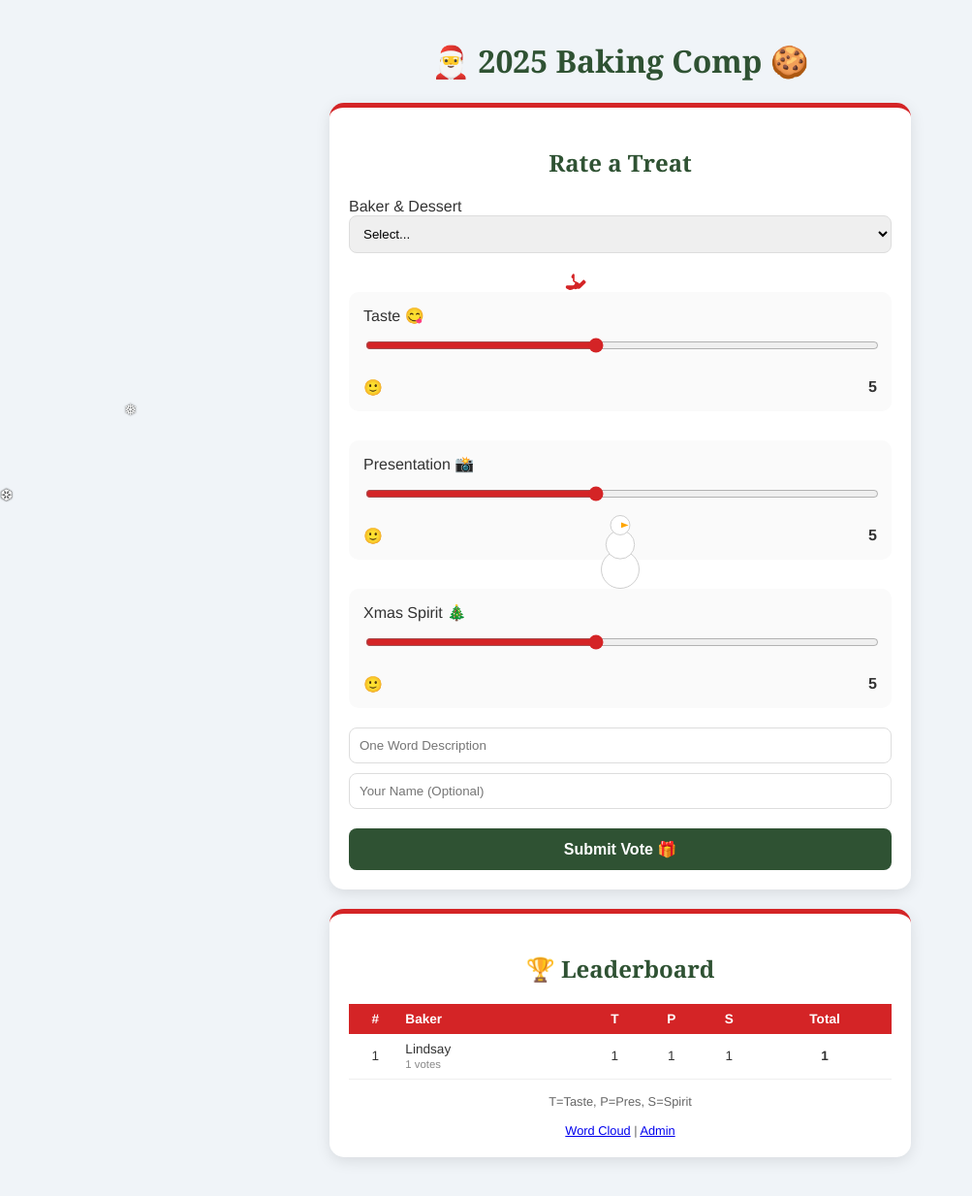
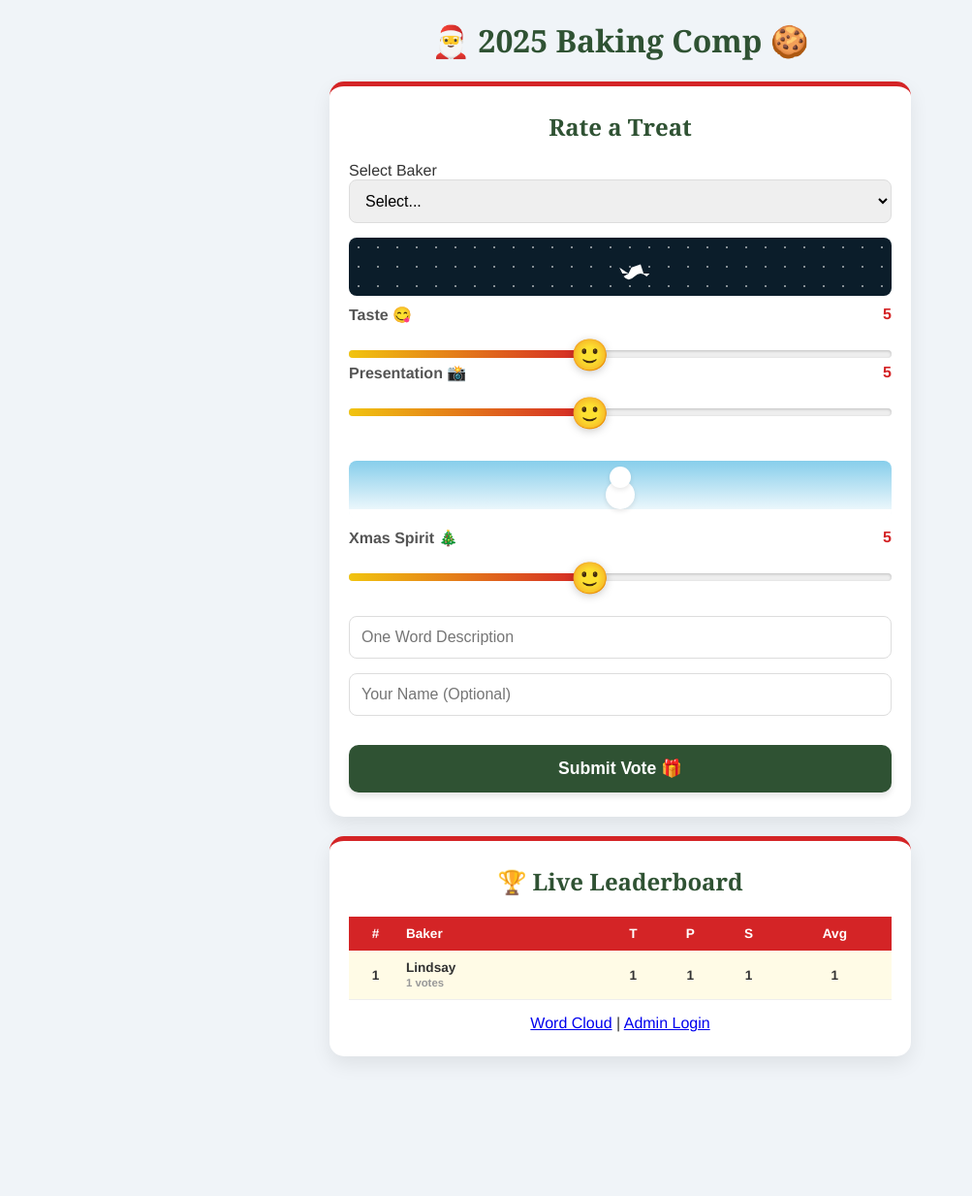
Before and after one commit to DJRivas/2025_CHRISTMAS_APP_NEW, a Flask app: page / in a window 1280 px wide. Shown: the whole page at 97% size, without its empty margins (0-1003 px from the left). After the commit the page ends 1093 px from the top, so only its background shows below. Run offline with Flask 3, Linux system fonts and the light colour scheme; tables that the repository leaves empty hold one stand-in row (values such as "Sample post").

Commit message:
Add files via upload

```diff
--- a/app.py
+++ b/app.py
@@ -1,4 +1,4 @@
-import os, uuid, sqlite3, json
+import os, uuid, sqlite3, json, time
 from flask import Flask, render_template, request, jsonify, g, make_response, redirect, url_for, session
 
 DATABASE = os.environ.get("DATABASE_URL", "ratings.db")
@@ -53,30 +53,28 @@ with app.app_context():
 
 @app.route("/")
 def home():
-    entrants = load_entrants()
-    resp = make_response(render_template("index.html", entrants=entrants, title="2025 Holiday Baking"))
+    resp = make_response(render_template("index.html", entrants=load_entrants(), title="2025 Holiday Baking"))
     if not request.cookies.get("device_id"):
         resp.set_cookie("device_id", str(uuid.uuid4()), max_age=60*60*24*365)
     return resp
 
 @app.route("/words")
 def words_page():
-    return render_template("words.html", title="One Word Results")
+    return render_template("words.html", title="Word Cloud")
 
 @app.route("/api/rate", methods=["POST"])
 def api_rate():
     data = request.get_json(silent=True) or {}
     try:
-        entrant_index = int(data.get("entrant_index"))
-        taste = int(data.get("taste"))
-        presentation = int(data.get("presentation"))
-        spirit = int(data.get("spirit"))
+        idx = int(data.get("entrant_index"))
+        t = int(data.get("taste"))
+        p = int(data.get("presentation"))
+        s = int(data.get("spirit"))
         judge = (data.get("judge") or "").strip()[:50]
         one_word = (data.get("one_word") or "").strip().split()[0][:20]
     except: return jsonify({"ok": False}), 400
 
-    entrants = load_entrants()
-    if not (0 <= entrant_index < len(entrants)): return jsonify({"ok": False}), 400
+    if not (0 <= idx < len(load_entrants())): return jsonify({"ok": False}), 400
 
     db = get_db()
     db.execute(
@@ -86,7 +84,7 @@ def api_rate():
             taste=excluded.taste, presentation=excluded.presentation, spirit=excluded.spirit,
             judge=excluded.judge, one_word=excluded.one_word
         """,
-        (entrant_index, taste, presentation, spirit, judge, request.cookies.get("device_id"), one_word)
+        (idx, t, p, s, judge, request.cookies.get("device_id"), one_word)
     )
     db.commit()
     return jsonify({"ok": True})
@@ -95,9 +93,10 @@ def api_rate():
 def api_leaderboard():
     entrants = load_entrants()
     db = get_db()
+    # Force float division by multiplying by 1.0
     rows = db.execute("""
         SELECT entrant_index, COUNT(*) as votes,
-               AVG(taste) as t, AVG(presentation) as p, AVG(spirit) as s
+               AVG(taste*1.0) as t, AVG(presentation*1.0) as p, AVG(spirit*1.0) as s
         FROM ratings GROUP BY entrant_index
     """).fetchall()
 
@@ -105,13 +104,14 @@ def api_leaderboard():
     for r in rows:
         idx = r["entrant_index"]
         if idx < len(entrants):
+            avg_total = (r["t"] + r["p"] + r["s"]) / 3.0
             results.append({
                 "name": entrants[idx],
                 "votes": r["votes"],
                 "avg_t": round(r["t"], 1),
                 "avg_p": round(r["p"], 1),
                 "avg_s": round(r["s"], 1),
-                "avg_total": round((r["t"] + r["p"] + r["s"]) / 3.0, 2)
+                "avg_total": round(avg_total, 2)
             })
 
     results.sort(key=lambda x: x["avg_total"], reverse=True)
@@ -135,7 +135,7 @@ def admin():
         if request.form.get("password") == ADMIN_PASSWORD:
             session["is_admin"] = True
             return redirect(url_for("admin"))
-        return render_template("admin_login.html", error="Incorrect Password")
+        return render_template("admin_login.html", error="Bad Password")
     if not session.get("is_admin"): return render_template("admin_login.html")
     return render_template("admin_dashboard.html", entrants=load_entrants())
 
--- a/static/styles.css
+++ b/static/styles.css
@@ -2,37 +2,63 @@
 :root { --red: #d42426; --green: #2f5233; --gold: #f1c40f; --bg: #f0f4f8; }
 body { font-family: 'Helvetica Neue', sans-serif; background: var(--bg); color: #333; margin: 0; overflow-x: hidden; }
 .wrap { max-width: 600px; margin: 0 auto; padding: 20px; position: relative; z-index: 2; }
-.card { background: white; padding: 20px; border-radius: 15px; box-shadow: 0 4px 15px rgba(0,0,0,0.1); margin-bottom: 20px; border-top: 5px solid var(--red); }
-h1, h2 { color: var(--green); text-align: center; font-family: 'Georgia', serif; }
-.btn { background: var(--green); color: white; border: none; padding: 12px; width: 100%; border-radius: 8px; font-weight: bold; cursor: pointer; font-size: 1rem; margin-top: 10px; }
+.card { background: white; padding: 25px 20px; border-radius: 15px; box-shadow: 0 8px 20px rgba(0,0,0,0.08); margin-bottom: 20px; border-top: 5px solid var(--red); }
+h1, h2 { color: var(--green); text-align: center; font-family: 'Georgia', serif; margin-top: 0; }
+.btn { background: var(--green); color: white; border: none; padding: 14px; width: 100%; border-radius: 10px; font-weight: bold; cursor: pointer; font-size: 1.1rem; margin-top: 15px; box-shadow: 0 4px 6px rgba(0,0,0,0.1); }
+.btn:active { transform: scale(0.98); }
 .btn-red { background: var(--red); }
-input, select { width: 100%; padding: 10px; border: 1px solid #ddd; border-radius: 8px; margin-bottom: 10px; box-sizing: border-box; }
-.slider-group { margin: 30px 0 20px; background: #fafafa; padding: 15px; border-radius: 10px; position: relative; }
-input[type=range] { width: 100%; accent-color: var(--red); }
-.row { display: flex; justify-content: space-between; align-items: center; margin-top: 5px; }
+input[type=text], select { width: 100%; padding: 12px; border: 1px solid #ddd; border-radius: 8px; margin-bottom: 15px; box-sizing: border-box; font-size: 16px; }
 
-/* Santa Animation */
-#santa-track { position: absolute; top: -40px; left: 0; width: 100%; height: 40px; pointer-events: none; }
-#santa-sleigh { position: absolute; left: 0; transition: left 0.3s ease-out; width: 60px; height: 40px; }
-#santa-sleigh svg { width: 100%; height: 100%; fill: var(--red); }
+/* Custom Slider Container */
+.slider-container { margin: 40px 0 20px; position: relative; height: 40px; }
+.slider-label { position: absolute; top: -30px; left: 0; font-weight: bold; color: #555; }
+.score-display { position: absolute; top: -30px; right: 0; font-weight: bold; color: var(--red); }
 
-/* Snowman Animation (CSS Art) */
-#snowman-container { position: absolute; top: -60px; left: 50%; transform: translateX(-50%); height: 60px; display:flex; align-items:flex-end; pointer-events:none; }
-#snowman-body { position: relative; width: 10px; height: 10px; transition: transform 0.3s ease-out; transform-origin: bottom center; }
-.ball { background: white; border: 1px solid #ccc; border-radius: 50%; position: absolute; left: 50%; transform: translateX(-50%); }
-.ball.b1 { width: 40px; height: 40px; bottom: 0; z-index: 1; }
-.ball.b2 { width: 30px; height: 30px; bottom: 32px; z-index: 2; }
-.ball.b3 { width: 20px; height: 20px; bottom: 58px; z-index: 3; }
-.nose { width: 0; height: 0; border-left: 3px solid transparent; border-right: 3px solid transparent; border-bottom: 8px solid orange; position: absolute; bottom: 65px; left: 50%; z-index: 4; transform: rotate(90deg); margin-left: 2px; }
+/* The Native Input (Invisible but clickable) */
+input[type=range] {
+    -webkit-appearance: none; width: 100%; height: 12px; background: transparent; position: absolute; z-index: 5; margin: 0; cursor: pointer;
+}
+input[type=range]::-webkit-slider-thumb { -webkit-appearance: none; height: 40px; width: 40px; background: transparent; border: none; }
+input[type=range]::-moz-range-thumb { height: 40px; width: 40px; background: transparent; border: none; }
 
-/* Snow */
-.snowflake { color: #fff; font-size: 1em; position: fixed; top: -10%; z-index: 1; user-select: none; animation: fall 10s linear infinite; text-shadow: 0 0 2px #000; }
-@keyframes fall { 0% { top: -10%; } 100% { top: 100%; } }
-.snowflake:nth-of-type(1){left:10%;animation-delay:1s} .snowflake:nth-of-type(2){left:20%;animation-delay:6s} .snowflake:nth-of-type(3){left:30%;animation-delay:4s}
-.snowflake:nth-of-type(4){left:40%;animation-delay:2s} .snowflake:nth-of-type(5){left:50%;animation-delay:8s} .snowflake:nth-of-type(6){left:60%;animation-delay:6s}
+/* The Visual Track */
+.track {
+    position: absolute; top: 50%; left: 0; width: 100%; height: 8px; background: #eee; border-radius: 4px; transform: translateY(-50%); z-index: 1; pointer-events: none;
+    box-shadow: inset 0 1px 3px rgba(0,0,0,0.2);
+}
+.track-fill {
+    position: absolute; top: 0; left: 0; height: 100%; width: 0%; background: linear-gradient(90deg, var(--gold), var(--red)); border-radius: 4px; z-index: 2; transition: width 0.1s;
+}
+
+/* The Floating Emoji Thumb */
+.thumb-emoji {
+    position: absolute; top: 50%; left: 0; width: 40px; height: 40px;
+    font-size: 32px; line-height: 42px; text-align: center;
+    transform: translate(-50%, -50%); z-index: 3; pointer-events: none;
+    transition: left 0.1s; filter: drop-shadow(0 2px 4px rgba(0,0,0,0.2));
+}
+
+/* Animations Areas */
+.anim-box { height: 60px; background: #0b1d2a; border-radius: 8px; margin-bottom: 10px; position: relative; overflow: hidden; display: none; }
+.anim-box.active { display: block; }
+
+/* Santa Sleigh Animation */
+.stars { position: absolute; width: 100%; height: 100%; background-image: radial-gradient(white 1px, transparent 1px); background-size: 20px 20px; opacity: 0.5; }
+#santa-mover { position: absolute; bottom: 5px; left: 0; width: 60px; height: 40px; transition: left 0.1s linear; }
+#santa-mover svg { width: 100%; height: 100%; fill: white; }
+
+/* Snowman Builder Animation */
+#snowman-scene { background: linear-gradient(to bottom, #87CEEB 0%, #ffffff 100%); }
+#snow-ground { position: absolute; bottom: 0; width: 100%; height: 10px; background: white; }
+#snowman-wrap { position: absolute; bottom: 10px; left: 50%; transform: translateX(-50%); width: 60px; height: 60px; }
+.sb { background: white; border-radius: 50%; position: absolute; left: 50%; transform: translateX(-50%); box-shadow: 0 2px 5px rgba(0,0,0,0.1); transition: all 0.3s cubic-bezier(0.175, 0.885, 0.32, 1.275); opacity: 0; scale: 0; }
+.sb.base { width: 30px; height: 30px; bottom: 0; }
+.sb.mid { width: 22px; height: 22px; bottom: 22px; }
+.sb.head { width: 16px; height: 16px; bottom: 38px; }
+.sb.visible { opacity: 1; scale: 1; }
 
 /* Leaderboard */
 .table { width: 100%; border-collapse: collapse; font-size: 0.85rem; }
-.table th { background: var(--red); color: white; padding: 8px 4px; text-align: center; }
-.table td { padding: 8px 4px; border-bottom: 1px solid #eee; text-align: center; }
-.table td:nth-child(2) { text-align: left; } /* Align names left */
+.table th { background: var(--red); color: white; padding: 10px 4px; text-align: center; }
+.table td { padding: 10px 4px; border-bottom: 1px solid #eee; text-align: center; }
+.table tr:nth-child(1) td { background: #fffbe6; font-weight: bold; }
--- a/templates/index.html
+++ b/templates/index.html
@@ -2,51 +2,59 @@
 <html lang="en">
 <head>
   <meta charset="utf-8">
-  <meta name="viewport" content="width=device-width, initial-scale=1">
+  <meta name="viewport" content="width=device-width, initial-scale=1, maximum-scale=1">
   <title>{{ title }}</title>
   <link rel="stylesheet" href="/static/styles.css">
 </head>
 <body>
-  <div class="snowflake">❅</div><div class="snowflake">❆</div><div class="snowflake">❅</div><div class="snowflake">❆</div><div class="snowflake">❅</div><div class="snowflake">❆</div><div class="snowflake">❅</div><div class="snowflake">❆</div>
-
   <div class="wrap">
     <h1>🎅 2025 Baking Comp 🍪</h1>
 
     <section class="card">
       <h2>Rate a Treat</h2>
       <form id="rateForm">
-        <label>Baker & Dessert</label>
+        <label>Select Baker</label>
         <select id="entrant" required>
           <option value="" disabled selected>Select...</option>
           {% for name in entrants %}<option value="{{ loop.index0 }}">{{ name }}</option>{% endfor %}
         </select>
 
-        <div class="slider-group">
-          <div id="santa-track">
-            <div id="santa-sleigh">
-               <svg viewBox="0 0 512 512"><path d="M125.6 281.8c-2.4-5.3-7.6-8.8-13.4-9.1-5.8-.2-11.2 2.8-14.1 7.9L87 300.4c-6.8 12.1-1.3 26.6 11.2 32.2l8.2 3.7c-4.2 8.4-5.1 18.2-1.9 27.2 4.1 11.5 14.1 19.8 26.1 21.6 2.5 7.6 1.8 16.1-2.4 23.3-6.6 11.4-18.7 18.6-31.9 18.6H31.5c-9.6 0-18.3 6.4-20.9 15.6-2.6 9.2 1.8 18.9 10.1 23l25.8 12.9c13.7 6.8 29.2 8.4 44.1 4.5 9.1-2.4 17.7-6.9 24.8-13l3.5 1.7c15.2 7.6 33.5 5.8 46.8-4.6l.4-.3c.4.3.8.5 1.2.7 7.2 3.6 15.6 4.3 23.3 1.9 4.8-1.5 9.1-4.2 12.5-7.8l68.9-69.1c5.5-5.5 5.5-14.3 0-19.8l-15.6-15.6c-5.5-5.5-14.3-5.5-19.8 0l-45.6 45.7c-7.9-10.4-18.6-18.2-30.9-22.3l-34.5-15.6z"/></svg>
+        <div class="anim-box active">
+            <div class="stars"></div>
+            <div id="santa-mover">
+                <svg viewBox="0 0 64 64"><path d="M12 40 Q20 50 30 40 T50 40 L55 35 L45 35 L40 20 L25 25 L20 35 Z M20 35 L10 35 L5 25" fill="white"/></svg>
             </div>
         </div>
-          <label>Taste 😋</label>
-          <input type="range" min="1" max="10" value="5" id="taste" oninput="updateSanta()">
-          <div class="row"><span id="tasteEmoji">🙂</span><strong id="tasteVal">5</strong></div>
+        <div class="slider-container">
+            <span class="slider-label">Taste 😋</span>
+            <span class="score-display" id="disp-taste">5</span>
+            <div class="track"><div class="track-fill" id="fill-taste" style="width: 50%"></div></div>
+            <div class="thumb-emoji" id="thumb-taste">🙂</div>
+            <input type="range" min="1" max="10" value="5" id="taste" oninput="updateAll('taste')">
         </div>
 
-        <div class="slider-group">
-          <label>Presentation 📸</label>
-          <input type="range" min="1" max="10" value="5" id="pres" oninput="updateVal('pres')">
-          <div class="row"><span id="presEmoji">🙂</span><strong id="presVal">5</strong></div>
+        <div class="slider-container" style="margin-top:20px;">
+            <span class="slider-label">Presentation 📸</span>
+            <span class="score-display" id="disp-pres">5</span>
+            <div class="track"><div class="track-fill" id="fill-pres" style="width: 50%"></div></div>
+            <div class="thumb-emoji" id="thumb-pres">🙂</div>
+            <input type="range" min="1" max="10" value="5" id="pres" oninput="updateAll('pres')">
         </div>
 
-        <div class="slider-group">
-          <div id="snowman-container">
-            <div id="snowman-body">
-              <div class="ball b1"></div><div class="ball b2"></div><div class="ball b3"></div><div class="nose"></div>
+        <div class="anim-box active" id="snowman-scene" style="margin-top:30px">
+            <div id="snow-ground"></div>
+            <div id="snowman-wrap">
+                <div class="sb base" id="sb1"></div>
+                <div class="sb mid" id="sb2"></div>
+                <div class="sb head" id="sb3"></div>
             </div>
         </div>
-          <label>Xmas Spirit 🎄</label>
-          <input type="range" min="1" max="10" value="5" id="spirit" oninput="updateSnowman()">
-          <div class="row"><span id="spiritEmoji">🙂</span><strong id="spiritVal">5</strong></div>
+        <div class="slider-container">
+            <span class="slider-label">Xmas Spirit 🎄</span>
+            <span class="score-display" id="disp-spirit">5</span>
+            <div class="track"><div class="track-fill" id="fill-spirit" style="width: 50%"></div></div>
+            <div class="thumb-emoji" id="thumb-spirit">🙂</div>
+            <input type="range" min="1" max="10" value="5" id="spirit" oninput="updateAll('spirit')">
         </div>
 
         <input type="text" id="one_word" placeholder="One Word Description">
@@ -56,58 +64,72 @@
     </section>
 
     <section class="card">
-      <h2>🏆 Leaderboard</h2>
+      <h2>🏆 Live Leaderboard</h2>
       <table class="table" id="lbTable">
-        <thead>
-          <tr>
-            <th>#</th>
-            <th style="text-align:left">Baker</th>
-            <th>T</th>
-            <th>P</th>
-            <th>S</th>
-            <th>Total</th>
-          </tr>
-        </thead>
+        <thead><tr><th>#</th><th style="text-align:left">Baker</th><th>T</th><th>P</th><th>S</th><th>Avg</th></tr></thead>
         <tbody></tbody>
       </table>
-      <div style="text-align:center; margin-top:15px; font-size:0.8rem; color:#666">
-        T=Taste, P=Pres, S=Spirit<br><br>
-        <a href="/words">Word Cloud</a> | <a href="/admin">Admin</a>
+      <div style="text-align:center; margin-top:15px">
+        <a href="/words">Word Cloud</a> | <a href="/admin">Admin Login</a>
       </div>
     </section>
   </div>
 
 <script>
-const emojis = {1:'🥶', 2:'😐', 3:'🙂', 4:'😋', 5:'🤤'};
-const spiritEmojis = {1:'🧊', 2:'😐', 3:'🙂', 4:'🎄', 5:'🎅'};
+// Logic to map 1-10 to Emojis
+const faceEmojis = ['🥶','🥶','😐','😐','🙂','🙂','😋','😋','🤤','🤤'];
+const spiritEmojis = ['🧊','🧊','😐','😐','🙂','🙂','🎄','🎄','🎅','🎅'];
 
-function updateVal(id) {
+function updateAll(id) {
     const val = document.getElementById(id).value;
-  document.getElementById(id+'Val').innerText = val;
-  // Emoji logic
-  let emo = emojis;
-  if(id === 'spirit') emo = spiritEmojis;
-  const mapped = val <= 2 ? 1 : val <= 4 ? 2 : val <= 6 ? 3 : val <= 8 ? 4 : 5;
-  document.getElementById(id+'Emoji').innerText = emo[mapped];
+    const pct = (val - 1) * 11.1; // 0 to 100 scale approximately
+
+    // 1. Update Number Display
+    document.getElementById('disp-' + id).innerText = val;
+
+    // 2. Update Track Fill
+    document.getElementById('fill-' + id).style.width = pct + '%';
+
+    // 3. Move Emoji Thumb
+    const thumb = document.getElementById('thumb-' + id);
+    thumb.style.left = pct + '%';
+
+    // 4. Change Emoji Face
+    const emojiSet = (id === 'spirit') ? spiritEmojis : faceEmojis;
+    thumb.innerText = emojiSet[val - 1];
+
+    // 5. Special Animations
+    if (id === 'taste') {
+        // Move Santa across the sky (10% to 90%)
+        const santaPos = 5 + (val * 8.5);
+        document.getElementById('santa-mover').style.left = santaPos + '%';
+    }
+    if (id === 'spirit') {
+        // Build Snowman logic
+        const s1 = document.getElementById('sb1');
+        const s2 = document.getElementById('sb2');
+        const s3 = document.getElementById('sb3');
+
+        // Reset classes
+        s1.classList.remove('visible'); s2.classList.remove('visible'); s3.classList.remove('visible');
+
+        if (val >= 1) s1.classList.add('visible');
+        if (val >= 4) s2.classList.add('visible');
+        if (val >= 7) s3.classList.add('visible');
+    }
 }
 
-function updateSanta() {
-  updateVal('taste');
-  const val = document.getElementById('taste').value;
-  const pct = (val - 1) * 9.5; // Move 0-85%
-  document.getElementById('santa-sleigh').style.left = pct + "%";
-}
+// Initial Setup
+updateAll('taste'); updateAll('pres'); updateAll('spirit');
 
-function updateSnowman() {
-  updateVal('spirit');
-  const val = document.getElementById('spirit').value;
-  // Scale from 0.5 to 1.5 based on 1-10
-  const scale = 0.4 + (val * 0.11);
-  document.getElementById('snowman-body').style.transform = `scale(${scale})`;
-}
-
+// Submit Logic
 document.getElementById('rateForm').addEventListener('submit', async (e) => {
     e.preventDefault();
+    const btn = document.querySelector('.btn');
+    const oldText = btn.innerText;
+    btn.innerText = "Saving...";
+    btn.disabled = true;
+
     const payload = {
         entrant_index: document.getElementById('entrant').value,
         taste: document.getElementById('taste').value,
@@ -116,29 +138,55 @@ document.getElementById('rateForm').addEventListener('submit', async (e) => {
         one_word: document.getElementById('one_word').value,
         judge: document.getElementById('judge').value
     };
-  await fetch('/api/rate', {method:'POST', headers:{'Content-Type':'application/json'}, body:JSON.stringify(payload)});
+
+    try {
+        const res = await fetch('/api/rate', {
+            method:'POST',
+            headers:{'Content-Type':'application/json'},
+            body:JSON.stringify(payload)
+        });
+        if(res.ok) {
             alert("Vote Cast! 🎄");
-  loadLB();
+            // IMMEDIATE REFRESH
+            await loadLB();
+        } else {
+            alert("Error saving vote.");
+        }
+    } catch(err) {
+        alert("Connection error.");
+    }
+
+    btn.innerText = oldText;
+    btn.disabled = false;
 });
 
+// Leaderboard Logic
 async function loadLB(){
+    try {
         const res = await fetch('/api/leaderboard');
         const data = await res.json();
         const tbody = document.querySelector('#lbTable tbody');
+
+        if(data.length === 0) {
+            tbody.innerHTML = '<tr><td colspan="6">No votes yet!</td></tr>';
+            return;
+        }
+
         tbody.innerHTML = data.map((r, i) => `
             <tr>
                 <td>${i+1}</td>
-      <td>${r.name}<br><small style="color:#888">${r.votes} votes</small></td>
+                <td style="text-align:left">${r.name}<br><small style="color:#999">${r.votes} votes</small></td>
                 <td>${r.avg_t}</td>
                 <td>${r.avg_p}</td>
                 <td>${r.avg_s}</td>
                 <td><strong>${r.avg_total}</strong></td>
             </tr>
         `).join('');
+    } catch(e) { console.log("LB Error", e); }
 }
+
 loadLB();
-updateSanta(); updateSnowman(); updateVal('pres');
-setInterval(loadLB, 5000);
+setInterval(loadLB, 5000); // Poll every 5s just in case
 </script>
 </body>
 </html>
```
Also changed, not shown: templates/admin_dashboard.html (+8 -29 lines), templates/admin_login.html (+5 -16 lines), templates/words.html (+6 -21 lines). Lines whose indentation alone changed are shown as unchanged.
